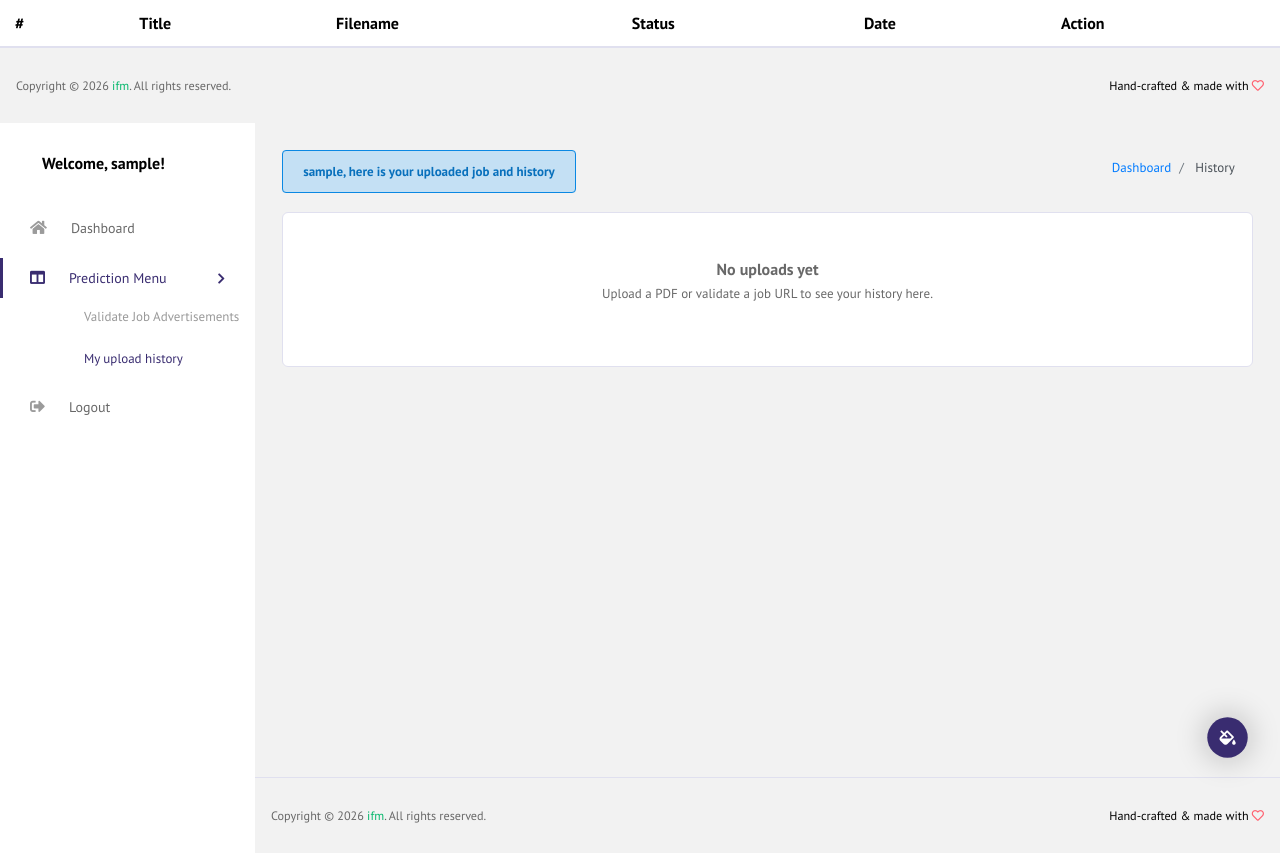
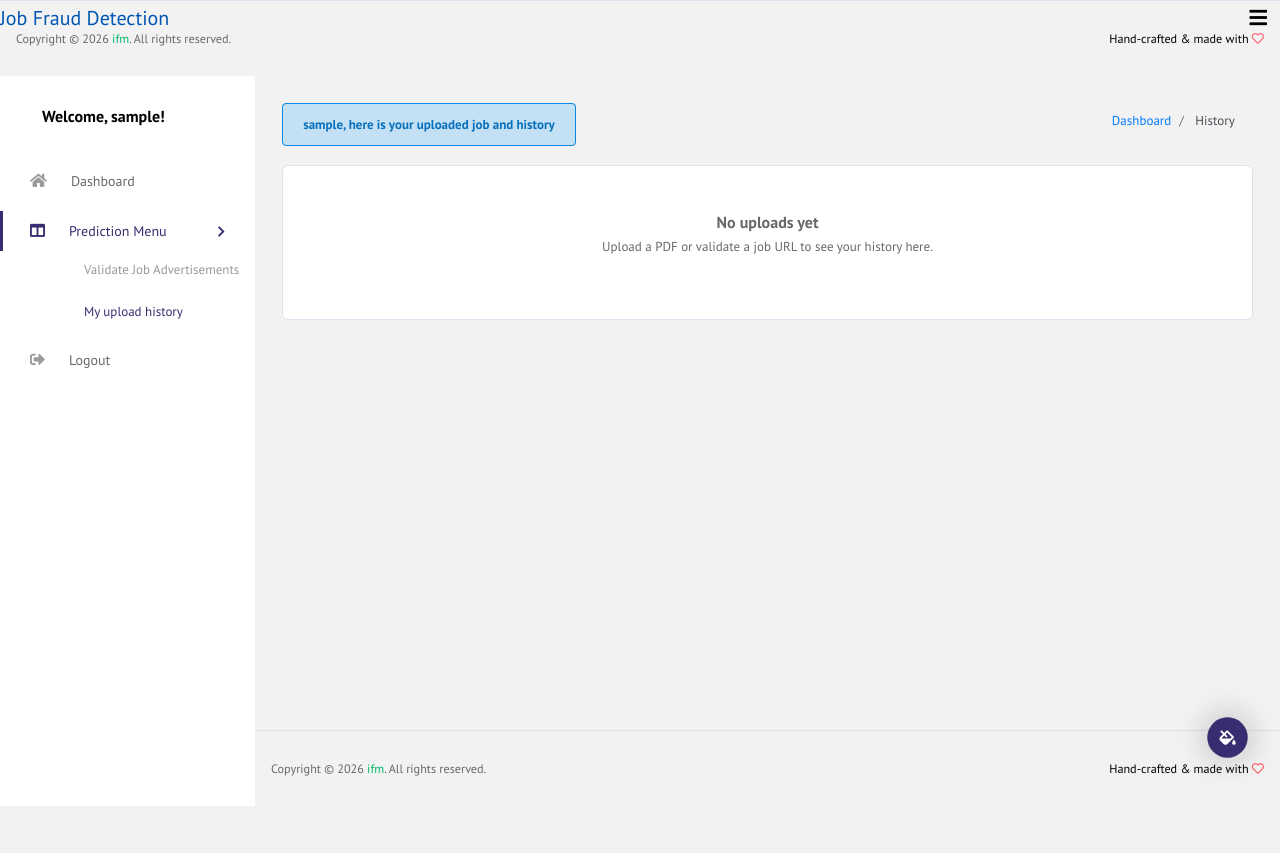
Before and after one commit to mbrangi/job-fraud-detection, a Flask app: page /history in a window 1280 px wide. After the commit the page ends 806 px from the top, so only its background shows below. Run offline with Flask 3, Linux system fonts and the light colour scheme; the visitor is signed in with stand-in values (Sample User, id 1); lists and menus that the app fills with data are empty; parts of the project's set-up code (start-up, migrations or seed data) failed here and were passed over; some libraries are stand-ins or nearby versions.

Commit message:
fix: responsive navbar, sidebar visible on mobile, responsive DataTables

```diff
--- a/static/js/data-table.js
+++ b/static/js/data-table.js
@@ -2,22 +2,24 @@
   'use strict';
   $(function() {
     $('#order-listing').DataTable({
+      responsive: true,
       "aLengthMenu": [
         [5, 10, 15, -1],
         [5, 10, 15, "All"]
       ],
       "iDisplayLength": 10,
-      "language": {
-        search: ""
-      }
+      "language": { search: "" },
+      columnDefs: [
+        { responsivePriority: 1, targets: 0 },
+        { responsivePriority: 2, targets: 3 },
+        { responsivePriority: 3, targets: -1 }
+      ]
     });
     $('#order-listing').each(function() {
       var datatable = $(this);
-      // SEARCH - Add the placeholder for Search and Turn this into in-line form control
       var search_input = datatable.closest('.dataTables_wrapper').find('div[id$=_filter] input');
       search_input.attr('placeholder', 'Search');
       search_input.removeClass('form-control-sm');
-      // LENGTH - Inline-Form control
       var length_sel = datatable.closest('.dataTables_wrapper').find('div[id$=_length] select');
       length_sel.removeClass('form-control-sm');
     });
--- a/templates/header.html
+++ b/templates/header.html
@@ -1,4 +1,18 @@
-<div class="table-responsive">
+<!-- partial:partials/_navbar.html -->
+<nav class="navbar col-lg-12 col-12 p-0 fixed-top d-flex flex-row">
+  <div class="navbar-brand-wrapper d-flex align-items-center justify-content-between">
+    <a class="navbar-brand brand-logo" href="/home">Job Fraud Detection</a>
+    <a class="navbar-brand brand-logo-mini" href="/home">JFD</a>
+  </div>
+  <div class="navbar-menu-wrapper d-flex align-items-center justify-content-end">
+    <button class="navbar-toggler navbar-toggler align-self-center" type="button" data-toggle="offcanvas">
+      <span class="fa fa-bars"></span>
+    </button>
+  </div>
+</nav>
+<!-- partial -->
+
+<div class="table-responsive" style="display:none;">
   <table class="table table-striped">
     <thead>
       <tr>
--- a/templates/sidebar.html
+++ b/templates/sidebar.html
@@ -22,7 +22,7 @@
     </li>
 
     <li class="nav-item"></li>
-    <li class="nav-item d-none d-lg-block">
+    <li class="nav-item">
       <a
         class="nav-link"
         data-toggle="collapse"
@@ -46,7 +46,7 @@
       </div>
     </li>
     {% if is_admin %}
-    <li class="nav-item d-none d-lg-block">
+    <li class="nav-item">
       <a class="nav-link" data-toggle="collapse" href="#sidebar-admin" aria-expanded="false" aria-controls="sidebar-admin">
         <i class="fa fa-shield-alt menu-icon"></i>
         <span class="menu-title">Admin Panel</span>
@@ -55,10 +55,10 @@
       <div class="collapse" id="sidebar-admin">
         <ul class="nav flex-column sub-menu">
           {% if 'view_analytics' in user_permissions %}<li class="nav-item"><a class="nav-link" href="/admin">Dashboard</a></li>{% endif %}
-          {% if 'view_users' in user_permissions %}<li class="nav-item"><a class="nav-link" href="/admin/users">Manage Users</a></li>{% endif %}
+          {% if 'view_users' in user_permissions %}<li class="nav-item"><a class="nav-link" href="/admin/users">Users</a></li>{% endif %}
           {% if 'manage_roles' in user_permissions %}<li class="nav-item"><a class="nav-link" href="/admin/permissions">Permissions</a></li>{% endif %}
-          {% if 'view_jobs' in user_permissions %}<li class="nav-item"><a class="nav-link" href="/admin/jobs">All Records</a></li>{% endif %}
-          {% if 'export_data' in user_permissions %}<li class="nav-item"><a class="nav-link" href="/admin/export">Export Data</a></li>{% endif %}
+          {% if 'view_jobs' in user_permissions %}<li class="nav-item"><a class="nav-link" href="/admin/jobs">Records</a></li>{% endif %}
+          {% if 'export_data' in user_permissions %}<li class="nav-item"><a class="nav-link" href="/admin/export">Export</a></li>{% endif %}
         </ul>
       </div>
     </li>
```
Also changed, not shown: templates/admin.html (+12 -6 lines), templates/admin_jobs.html (+13 -1 lines), templates/admin_users.html (+13 -1 lines).
